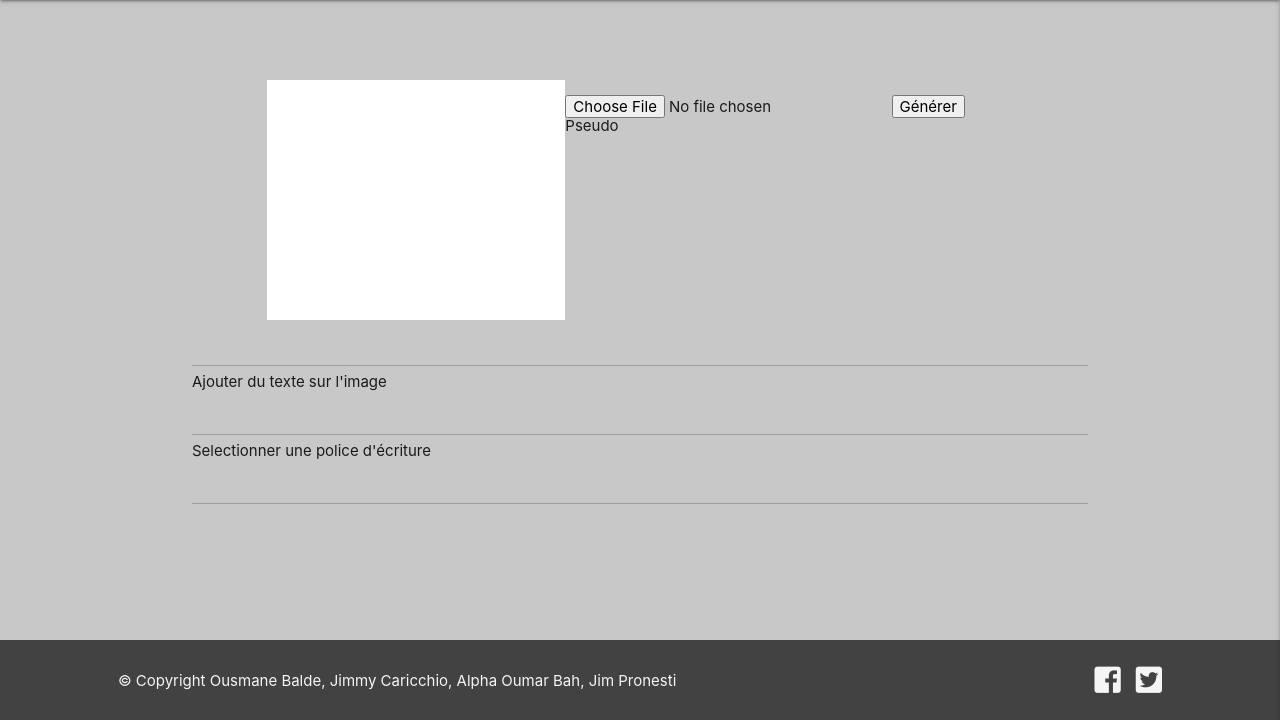
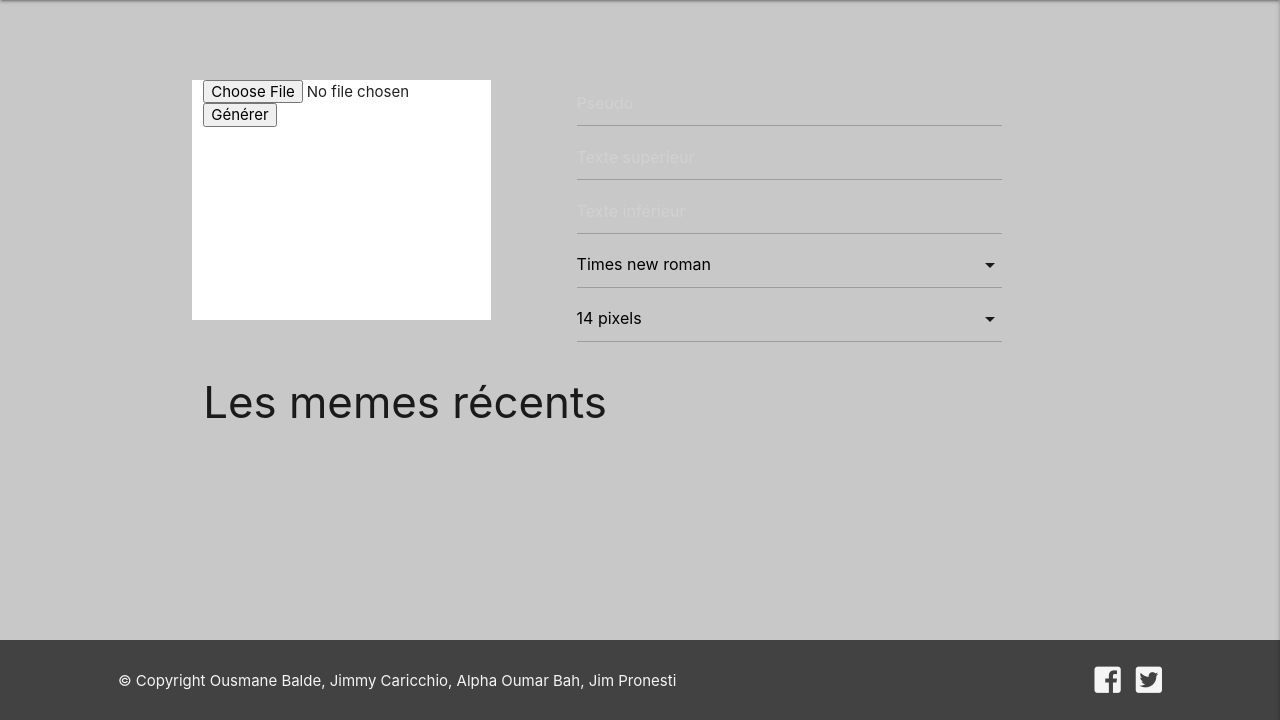
Before and after one commit to Draker21/MemesGenerator, a PHP site: the page made by app/view/Page/index.html.twig in a window 1280 px wide. Shown: the part 80-800 px from the top of the page. Run offline with PHP 8.4, Linux system fonts and the light colour scheme; the template is opened without the code that fills it, so the values that code supplies are empty; some libraries are stand-ins or nearby versions.

Commit message:
Ajout d'input et mise en forme

```diff
--- a/app/view/Page/index.html.twig
+++ b/app/view/Page/index.html.twig
@@ -10,40 +10,42 @@
     <div class="h10vh"></div>
 
 <section class="container row h70vh">
-    <div class="col m1 s1"></div>
-    <div class="col m4 s10 h30vh  bgWhite"></div>
+    <div class="col m4 s10 h30vh bgWhite">
 
-    <img name="current_img" class="" id="output_img"/>
-    <form method="POST" action="" enctype="multipart/form-data">
+    <input type="file" name="img" onchange="loadFile(event)">
+    {# <input type="reset" id="myReset" value="Reset form"> #}
+    <input type="submit" name="submit" value="Générer">
+    </div>
 
-        <input type="file" name="img" onchange="loadFile(event)">
-        <input type="submit" name="submit" value="Générer">
-        <p>Pseudo</p><input type="text" name="pseudo">
-        <p>Ajouter du texte sur l'image</p> <input type="text" name="pseudo">
-        <p>Selectionner une police d'écriture</p><input list="browsers" name="browser">
-        <datalist id="browsers">
-          <option value="Times new roman">
-          <option value="Myriad">
-          <option value="Roboto">
-        </datalist>
+    {# <img name="current_img" class="" id="output_img"/> #}
+    <form class="col m6 s12 offset-m1" method="POST" action="" enctype="multipart/form-data">
+        <input type="text" name="pseudo" placeholder="Pseudo">
+        <input type="text" name="textTop" placeholder="Texte supérieur">
+        <input type="text" name="textBot" placeholder="Texte inférieur">
+        <select id="browsers">
+            <option value="Times_new_roman" selected>Times new roman</option>
+            <option value="Myriad">Myriad</option>
+            <option value="Roboto">Roboto</option>
+        </select>
+
+        <select>
+            <option value="14px">14 pixels</option>
+            <option value="16px">16 pixels</option>
+            <option value="18px">18 pixels</option>
+        </select>
     </form>
 
-{#     {% for memes in meme %}
-        <div class="">
-            <p>Id : {{ memes.mem_id }}</p>
-            <p>Pseudo : {{ memes.mem_pseudo }} </p>
-            <p>Img : {{ memes.mem_image }}</p>
-            <p>Crée le : {{ memes.mem_createdAt }}</p>
-        </div>
-    {% endfor %} #}
+    <div class="row">
+        <h3 class="col s12 borderBot lh2 p0">Les memes récents</h3>
 
+        {% for memes in meme %}
+            <div class="col s12 m2 l2">
+                <p>{{ memes.mem_pseudo }}</p>
+                <p>{{ memes.mem_image }}</p>
+                <p>Crée le : {{ memes.mem_createdAt }}</p>
+            </div>
+        {% endfor %}
+    </div>
 
-      {#   <div class="offset-m1 offset-s1 col s10 m4">
-            <div><button>Parcourir </button></div>
-            <div><button>Supprimer</button></div>
-            <div><button>Generer</button></div>
-        </div> #}
-
-    </div>
 </section>
 {% endblock %}
```
